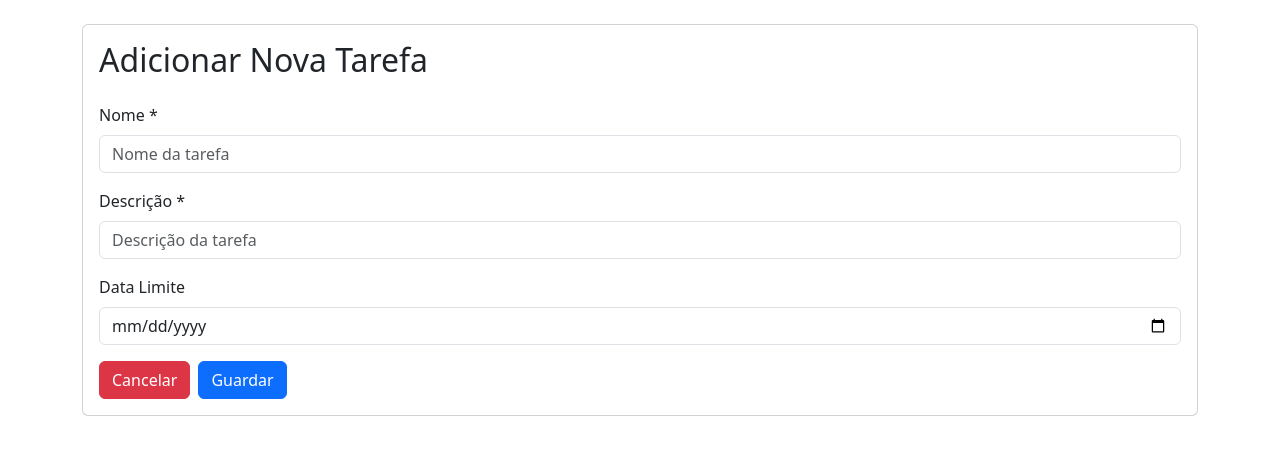
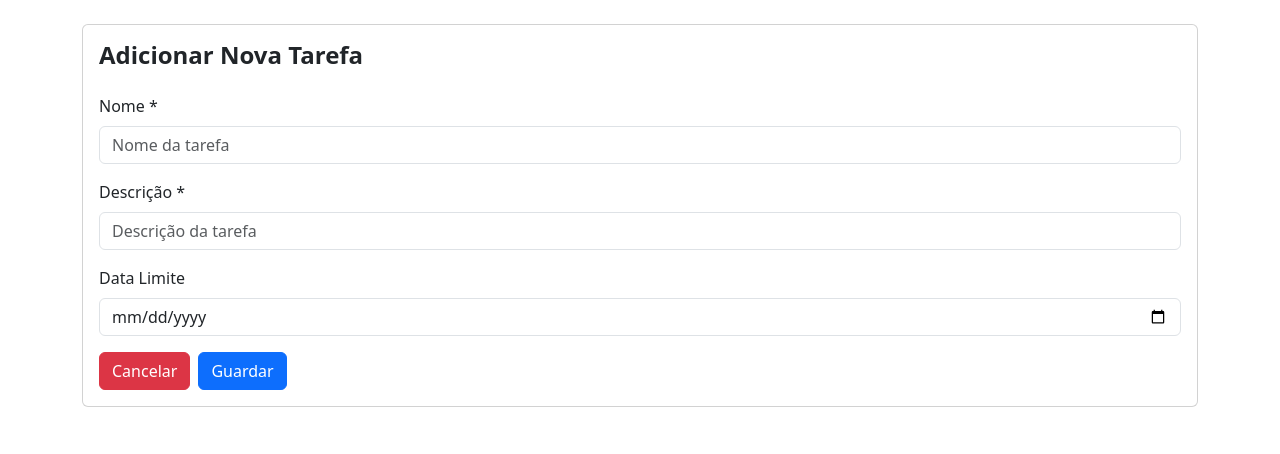
Before and after one commit to andrepim97/todo-list, a Vue app: page /add in a window 1280 px wide. Shown: the top 454 px of the page. Built offline with nearby package versions, Linux system fonts and the light colour scheme.

Commit message:
Apply Bootstrap typography to FormTitle component

```diff
--- a/src/components/ui/FormTitle.vue
+++ b/src/components/ui/FormTitle.vue
@@ -1,10 +1,10 @@
 <!-- src/components/ui/FormTitle.vue -->
 <template>
-    <h2 class="text-xl font-semibold mb-4">{{ title }}</h2>
+  <h2 class="h4 fw-semibold mb-4">{{ title }}</h2>
 </template>
 
 <script setup>
 defineProps({
-    title: String
+  title: String
 })
 </script>
```
